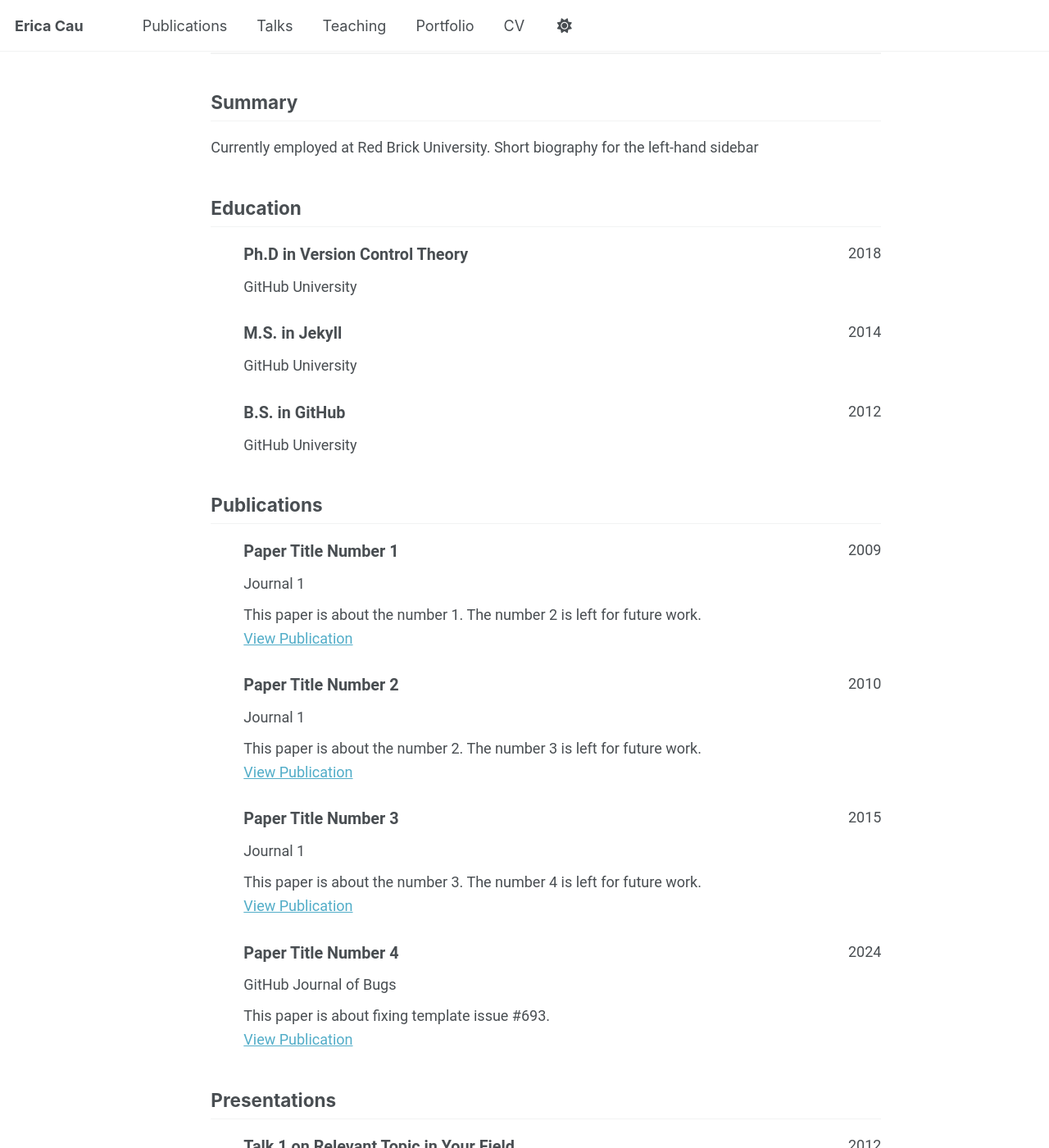
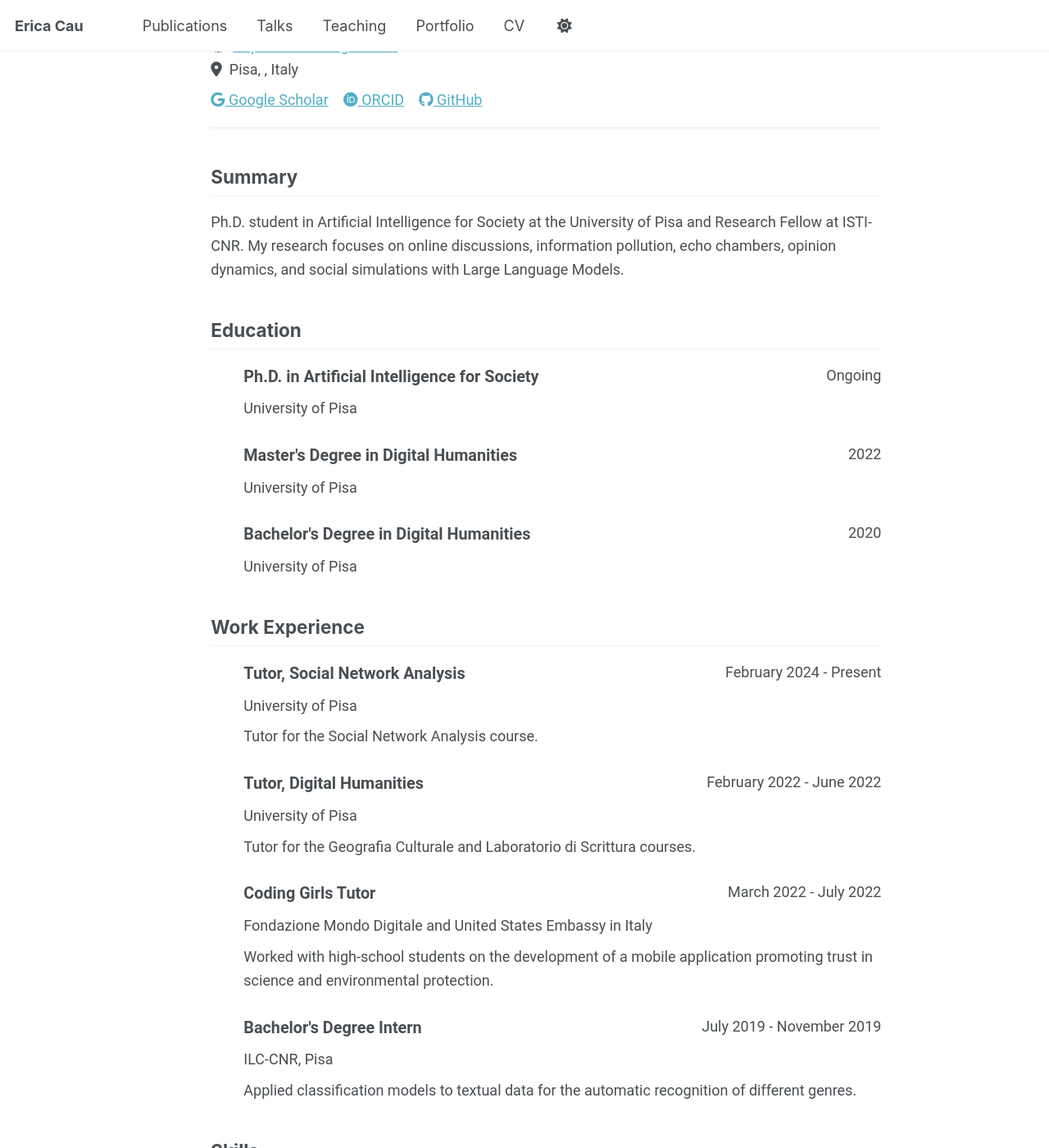
Before and after one commit to ericacau/ericacau.github.io, a Jekyll site: the page built from _pages/cv-json.md, in a window 1280 px wide and 1400 px high, scrolled down 280 px. Shown: the whole window at 82% size. Built offline with Jekyll 4.4.1, drawn with Linux system fonts in a browser that asks for light colours; a script that is not in the unit is left out; some of the changed text lies outside the part shown.

Commit message:
Populate profile and CV from university page

```diff
--- a/_config.yml
+++ b/_config.yml
@@ -27,9 +27,9 @@ author:
   name             : "Erica"
   pronouns         : "she/her"
   bio              : "Ph.D. student in AI for Society @ University of Pisa and Research Fellow @ ISTI-CNR."
-  location         : "Pisa"
+  location         : "Pisa, Italy"
   employer         : "University of Pisa"
-  uri              : # URL
+  uri              : "https://pages.di.unipi.it/cau/"
   email            : "erica.cau@isti.cnr.it"
 
   # Academic websites
--- a/_data/cv.json
+++ b/_data/cv.json
@@ -1,152 +1,127 @@
 {
   "basics": {
-    "name": "Your Sidebar Name",
-    "email": "none@example.org",
+    "name": "Erica Cau",
+    "label": "Ph.D. Student in Artificial Intelligence for Society and Research Fellow",
+    "email": "erica.cau@isti.cnr.it",
     "phone": "",
-    "website": "https://academicpages.github.io",
-    "summary": "Currently employed at Red Brick University. Short biography for the left-hand sidebar",
+    "website": "https://ericacau.github.io",
+    "summary": "Ph.D. student in Artificial Intelligence for Society at the University of Pisa and Research Fellow at ISTI-CNR. My research focuses on online discussions, information pollution, echo chambers, opinion dynamics, and social simulations with Large Language Models.",
     "location": {
       "address": "",
       "postalCode": "",
-      "city": "Earth",
-      "countryCode": "US",
+      "city": "Pisa",
+      "countryCode": "Italy",
       "region": ""
     },
     "profiles": [
       {
         "network": "Google Scholar",
-        "username": "",
-        "url": "https://scholar.google.com/citations?user=PS_CX0AAAAAJ"
+        "username": "Erica Cau",
+        "url": "https://scholar.google.it/citations?user=9aXiIaoAAAAJ&hl=it&oi=ao"
       },
       {
         "network": "ORCID",
-        "username": "",
-        "url": "http://orcid.org/yourorcidurl"
+        "username": "0009-0005-7267-9870",
+        "url": "https://orcid.org/0009-0005-7267-9870"
       },
       {
         "network": "GitHub",
-        "username": "academicpages",
-        "url": "https://github.com/academicpages"
+        "username": "ericacau",
+        "url": "https://github.com/ericacau"
       }
     ]
   },
-  "work": [],
+  "work": [
+    {
+      "company": "University of Pisa",
+      "position": "Tutor, Social Network Analysis",
+      "startDate": "February 2024",
+      "endDate": "Present",
+      "summary": "Tutor for the Social Network Analysis course.",
+      "highlights": []
+    },
+    {
+      "company": "University of Pisa",
+      "position": "Tutor, Digital Humanities",
+      "startDate": "February 2022",
+      "endDate": "June 2022",
+      "summary": "Tutor for the Geografia Culturale and Laboratorio di Scrittura courses.",
+      "highlights": []
+    },
+    {
+      "company": "Fondazione Mondo Digitale and United States Embassy in Italy",
+      "position": "Coding Girls Tutor",
+      "startDate": "March 2022",
+      "endDate": "July 2022",
+      "summary": "Worked with high-school students on the development of a mobile application promoting trust in science and environmental protection.",
+      "highlights": []
+    },
+    {
+      "company": "ILC-CNR, Pisa",
+      "position": "Bachelor's Degree Intern",
+      "startDate": "July 2019",
+      "endDate": "November 2019",
+      "summary": "Applied classification models to textual data for the automatic recognition of different genres.",
+      "highlights": []
+    }
+  ],
   "education": [
     {
-      "institution": "GitHub University",
-      "area": "Ph.D in Version Control Theory",
-      "studyType": "",
-      "startDate": "",
-      "endDate": "2018",
+      "institution": "University of Pisa",
+      "area": "Ph.D. in Artificial Intelligence for Society",
+      "studyType": "Ph.D.",
+      "startDate": "2023",
+      "endDate": "Ongoing",
       "gpa": null,
       "courses": []
     },
     {
-      "institution": "GitHub University",
-      "area": "M.S. in Jekyll",
-      "studyType": "",
-      "startDate": "",
-      "endDate": "2014",
+      "institution": "University of Pisa",
+      "area": "Master's Degree in Digital Humanities",
+      "studyType": "Master's Degree",
+      "startDate": "2020",
+      "endDate": "2022",
       "gpa": null,
       "courses": []
     },
     {
-      "institution": "GitHub University",
-      "area": "B.S. in GitHub",
-      "studyType": "",
-      "startDate": "",
-      "endDate": "2012",
+      "institution": "University of Pisa",
+      "area": "Bachelor's Degree in Digital Humanities",
+      "studyType": "Bachelor's Degree",
+      "startDate": "2016",
+      "endDate": "2020",
       "gpa": null,
       "courses": []
     }
   ],
-  "skills": [],
-  "languages": [],
-  "interests": [],
-  "references": [],
-  "publications": [
+  "skills": [
     {
-      "name": "Paper Title Number 1",
-      "publisher": "Journal 1",
-      "releaseDate": "2009-10-01",
-      "website": "http://academicpages.github.io/files/paper1.pdf",
-      "summary": "This paper is about the number 1. The number 2 is left for future work."
-    },
-    {
-      "name": "Paper Title Number 2",
-      "publisher": "Journal 1",
-      "releaseDate": "2010-10-01",
-      "website": "http://academicpages.github.io/files/paper2.pdf",
-      "summary": "This paper is about the number 2. The number 3 is left for future work."
-    },
-    {
-      "name": "Paper Title Number 3",
-      "publisher": "Journal 1",
-      "releaseDate": "2015-10-01",
-      "website": "http://academicpages.github.io/files/paper3.pdf",
-      "summary": "This paper is about the number 3. The number 4 is left for future work."
-    },
-    {
-      "name": "Paper Title Number 4",
-      "publisher": "GitHub Journal of Bugs",
-      "releaseDate": "2024-02-17",
-      "website": "http://academicpages.github.io/files/paper3.pdf",
-      "summary": "This paper is about fixing template issue #693."
+      "name": "Research methods",
+      "keywords": [
+        "Large Language Models",
+        "Social Network Analysis",
+        "Network Science",
+        "Natural Language Processing",
+        "Agent-based social simulation"
+      ]
     }
   ],
-  "presentations": [
+  "languages": [],
+  "interests": [
     {
-      "name": "Talk 1 on Relevant Topic in Your Field",
-      "event": "UC San Francisco, Department of Testing",
-      "date": "2012-03-01",
-      "location": "San Francisco, CA, USA",
-      "description": ""
-    },
-    {
-      "name": "Tutorial 1 on Relevant Topic in Your Field",
-      "event": "UC-Berkeley Institute for Testing Science",
-      "date": "2013-03-01",
-      "location": "Berkeley, CA, USA",
-      "description": ""
-    },
-    {
-      "name": "Talk 2 on Relevant Topic in Your Field",
-      "event": "London School of Testing",
-      "date": "2014-02-01",
-      "location": "London, UK",
-      "description": ""
-    },
-    {
-      "name": "Conference Proceeding talk 3 on Relevant Topic in Your Field",
-      "event": "Testing Institute of America 2014 Annual Conference",
-      "date": "2014-03-01",
-      "location": "Los Angeles, CA, USA",
-      "description": ""
+      "name": "Research interests",
+      "keywords": [
+        "Opinion dynamics",
+        "Echo chambers",
+        "Information pollution",
+        "Online social networks",
+        "Social digital twins"
+      ]
     }
   ],
-  "teaching": [
-    {
-      "course": "Teaching experience 1",
-      "institution": "University 1, Department",
-      "date": "2014-01-01",
-      "role": "Undergraduate course",
-      "description": ""
-    },
-    {
-      "course": "Teaching experience 2",
-      "institution": "University 1, Department",
-      "date": "2015-01-01",
-      "role": "Workshop",
-      "description": ""
-    }
-  ],
-  "portfolio": [
-    {
-      "name": "Portfolio item number 1",
-      "category": "portfolio",
-      "date": "",
-      "url": "",
-      "description": "Short description of portfolio item number 1<br/><img src='/images/500x300.png'>"
-    }
-  ]
+  "references": [],
+  "publications": [],
+  "presentations": [],
+  "teaching": [],
+  "portfolio": []
 }
```
Also changed, not shown: _pages/about.md (+17 -1 lines), _pages/cv-json.md (+2 -1 lines), _teaching/2014-spring-teaching-1.md (deleted, +0 -20 lines), _teaching/2015-spring-teaching-2.md (deleted, +0 -20 lines), _teaching/2022-coding-girls.md (added, +11 -0 lines), _teaching/2022-digital-humanities.md (added, +11 -0 lines), _teaching/2024-social-network-analysis.md (added, +11 -0 lines).
